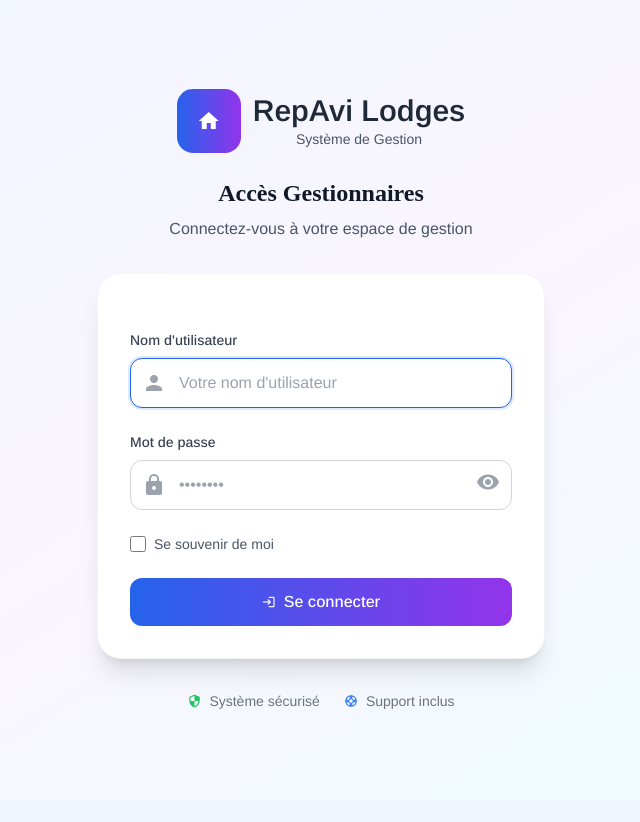
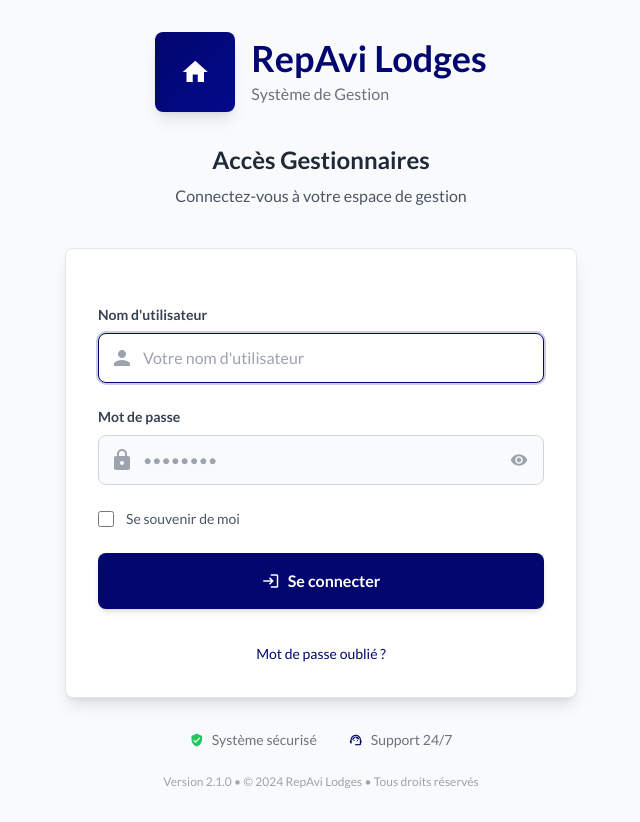
Before and after one commit to davyemane/repavi, a Django app: page / in a window 1280 px wide. Shown: the whole page, without its empty margins (319-959 px from the left). Before the commit the page ends 709 px from the top, so only its background shows below. Run offline with Django 5.2, Linux system fonts and the light colour scheme; parts of the project's set-up code (start-up, migrations or seed data) failed here and were passed over; some libraries are stand-ins or nearby versions; some web fonts are replaced.

Commit message:
design change

```diff
--- a/templates/users/login.html
+++ b/templates/users/login.html
@@ -1,102 +1,129 @@
-<!-- ========================================== -->
-<!-- templates/users/login.html -->
-<!-- ========================================== -->
 {% extends 'base.html' %}
 {% load static %}
 
 {% block title %}Connexion - RepAvi Lodges{% endblock %}
 
 {% block content %}
-<div class="min-h-screen bg-gradient-to-br from-blue-50 via-purple-50 to-cyan-50 flex items-center justify-center p-4">
-    <div class="w-full max-w-md">
+<div class="min-h-screen bg-gray-50 flex items-center justify-center px-4 py-8 sm:px-6 lg:px-8 font-lato">
+    <div class="w-full max-w-sm sm:max-w-md lg:max-w-lg">
 
-        <!-- Logo RepAvi -->
-        <div class="text-center mb-8">
-            <div class="flex items-center justify-center space-x-3 mb-6">
-                <div class="w-16 h-16 bg-gradient-to-r from-blue-600 to-purple-600 rounded-2xl flex items-center justify-center">
-                    <span class="material-icons text-white text-2xl">home</span>
-                </div>
-                <div>
-                    <div class="text-3xl font-bold text-gray-800">RepAvi Lodges</div>
-                    <div class="text-gray-600 text-sm">Système de Gestion</div>
+        <!-- Header Section -->
+        <div class="text-center mb-8 sm:mb-10">
+            <!-- Logo and Brand -->
+            <div class="flex items-center justify-center mb-6 sm:mb-8">
+                <div class="flex items-center space-x-4">
+                    <div class="w-16 h-16 sm:w-20 sm:h-20 bg-gradient-to-br from-[#02066F] to-[#030a8a] rounded-lg flex items-center justify-center shadow-lg">
+                        <span class="material-icons text-white text-2xl sm:text-3xl">home</span>
+                    </div>
+                    <div class="text-left">
+                        <h1 class="text-2xl sm:text-3xl lg:text-4xl font-bold text-[#02066F] font-lato leading-tight">
+                            RepAvi Lodges
+                        </h1>
+                        <p class="text-gray-500 text-sm sm:text-base font-medium mt-1">
+                            Système de Gestion
+                        </p>
+                    </div>
                 </div>
             </div>
 
-            <h1 class="text-2xl font-bold text-gray-900 mb-2">Accès Gestionnaires</h1>
-            <p class="text-gray-600">Connectez-vous à votre espace de gestion</p>
+            <!-- Page Title -->
+            <div class="space-y-2">
+                <h2 class="text-xl sm:text-2xl font-bold text-gray-800 font-lato">Accès Gestionnaires</h2>
+                <p class="text-gray-600 text-sm sm:text-base">Connectez-vous à votre espace de gestion</p>
+            </div>
         </div>
 
-        <!-- Formulaire de connexion -->
-        <div class="bg-white rounded-3xl shadow-xl p-8 border border-gray-100">
+        <!-- Login Form -->
+        <div class="bg-white rounded-lg shadow-lg p-6 sm:p-8 border border-gray-200">
 
             {% if form.errors %}
-            <div class="bg-red-50 border border-red-200 text-red-600 px-4 py-3 rounded-xl mb-6">
-                Identifiants incorrects. Veuillez réessayer.
+            <div class="bg-red-50 border border-red-200 text-red-700 px-4 py-3 rounded-lg mb-6 text-sm">
+                <div class="flex items-center space-x-3">
+                    <span class="material-icons text-red-500 text-lg">error_outline</span>
+                    <span class="font-medium">Identifiants incorrects. Veuillez réessayer.</span>
+                </div>
             </div>
             {% endif %}
 
             <form method="post" class="space-y-6">
                 {% csrf_token %}
 
-                <!-- Username -->
+                <!-- Username Field -->
                 <div>
-                    <label class="block text-sm font-medium text-gray-700 mb-2">
+                    <label class="block text-sm font-semibold text-gray-700 mb-2 font-lato">
                         Nom d'utilisateur
                     </label>
                     <div class="relative">
                         <span class="material-icons absolute left-3 top-1/2 transform -translate-y-1/2 text-gray-400">person</span>
                         <input type="text" name="username"
-                               class="w-full pl-12 pr-4 py-3 border border-gray-300 rounded-xl focus:outline-none focus:border-blue-600 focus:ring-2 focus:ring-blue-100 transition-colors"
+                               class="w-full pl-11 pr-4 py-3 bg-gray-50 border border-gray-300 rounded-lg focus:outline-none focus:border-[#02066F] focus:ring-2 focus:ring-[#02066F]/20 focus:bg-white transition-all duration-200 text-gray-900 placeholder-gray-400 font-lato"
                                placeholder="Votre nom d'utilisateur"
-                               required>
+                               required
+                               autocomplete="username">
                     </div>
                 </div>
 
-                <!-- Password -->
+                <!-- Password Field -->
                 <div>
-                    <label class="block text-sm font-medium text-gray-700 mb-2">
+                    <label class="block text-sm font-semibold text-gray-700 mb-2 font-lato">
                         Mot de passe
                     </label>
                     <div class="relative">
                         <span class="material-icons absolute left-3 top-1/2 transform -translate-y-1/2 text-gray-400">lock</span>
-                        <input type="password" name="password"
-                               class="w-full pl-12 pr-12 py-3 border border-gray-300 rounded-xl focus:outline-none focus:border-blue-600 focus:ring-2 focus:ring-blue-100 transition-colors"
+                        <input type="password" name="password" id="password-input"
+                               class="w-full pl-11 pr-12 py-3 bg-gray-50 border border-gray-300 rounded-lg focus:outline-none focus:border-[#02066F] focus:ring-2 focus:ring-[#02066F]/20 focus:bg-white transition-all duration-200 text-gray-900 placeholder-gray-400 font-lato"
                                placeholder="••••••••"
-                               required>
+                               required
+                               autocomplete="current-password">
                         <button type="button" onclick="togglePassword()"
-                                class="absolute right-3 top-1/2 transform -translate-y-1/2 text-gray-400 hover:text-gray-600">
-                            <span class="material-icons" id="eye-icon">visibility</span>
+                                class="absolute right-3 top-1/2 transform -translate-y-1/2 text-gray-400 hover:text-[#02066F] transition-colors duration-200 p-1 rounded-md hover:bg-gray-100"
+                                tabindex="-1">
+                            <span class="material-icons text-lg" id="eye-icon">visibility</span>
                         </button>
                     </div>
                 </div>
 
-                <!-- Se souvenir -->
+                <!-- Remember Me -->
                 <div class="flex items-center">
-                    <input type="checkbox" name="remember_me"
-                           class="w-4 h-4 text-blue-600 border-gray-300 rounded focus:ring-blue-500">
-                    <label class="ml-2 text-sm text-gray-600">Se souvenir de moi</label>
+                    <input type="checkbox" name="remember_me" id="remember_me"
+                           class="w-4 h-4 text-[#02066F] border-gray-300 rounded focus:ring-[#02066F] focus:ring-2 transition-colors">
+                    <label for="remember_me" class="ml-3 text-sm text-gray-600 font-lato cursor-pointer select-none">
+                        Se souvenir de moi
+                    </label>
                 </div>
 
-                <!-- Bouton connexion -->
+                <!-- Submit Button -->
                 <button type="submit"
-                        class="w-full bg-gradient-to-r from-blue-600 to-purple-600 text-white py-3 rounded-xl hover:from-blue-700 hover:to-purple-700 transition-colors font-medium flex items-center justify-center space-x-2">
-                    <span class="material-icons text-sm">login</span>
+                        class="w-full bg-[#02066F] hover:bg-[#030a8a] active:bg-[#01044d] text-white py-3.5 rounded-lg transition-all duration-200 font-semibold font-lato flex items-center justify-center space-x-2 shadow-md hover:shadow-lg active:scale-[0.98]">
+                    <span class="material-icons text-lg">login</span>
                     <span>Se connecter</span>
                 </button>
+
+                <!-- Forgot Password -->
+                <div class="text-center pt-2">
+                    <a href="#" class="text-sm text-[#02066F] hover:text-[#030a8a] hover:underline transition-colors font-lato font-medium">
+                        Mot de passe oublié ?
+                    </a>
+                </div>
             </form>
         </div>
 
-        <!-- Informations système -->
+        <!-- System Information -->
         <div class="text-center mt-8">
-            <div class="flex items-center justify-center space-x-6 text-gray-500 text-sm">
-                <div class="flex items-center space-x-2">
-                    <span class="material-icons text-sm text-green-500">security</span>
-                    <span>Système sécurisé</span>
+            <div class="flex flex-col sm:flex-row items-center justify-center space-y-3 sm:space-y-0 sm:space-x-8">
+                <div class="flex items-center space-x-2 text-gray-500 text-sm">
+                    <span class="material-icons text-sm text-green-500">verified_user</span>
+                    <span class="font-lato font-medium">Système sécurisé</span>
                 </div>
-                <div class="flex items-center space-x-2">
-                    <span class="material-icons text-sm text-blue-500">support</span>
-                    <span>Support inclus</span>
+                <div class="flex items-center space-x-2 text-gray-500 text-sm">
+                    <span class="material-icons text-sm text-[#02066F]">support_agent</span>
+                    <span class="font-lato font-medium">Support 24/7</span>
                 </div>
+            </div>
+
+            <!-- Footer -->
+            <div class="mt-6 text-xs text-gray-400 font-lato">
+                Version 2.1.0 • © 2024 RepAvi Lodges • Tous droits réservés
             </div>
         </div>
     </div>
@@ -104,7 +131,7 @@
 
 <script>
 function togglePassword() {
-    const passwordInput = document.querySelector('input[name="password"]');
+    const passwordInput = document.getElementById('password-input');
     const eyeIcon = document.getElementById('eye-icon');
 
     if (passwordInput.type === 'password') {
@@ -115,5 +142,27 @@ function togglePassword() {
         eyeIcon.textContent = 'visibility';
     }
 }
+
+// Auto-focus on username field (desktop only)
+document.addEventListener('DOMContentLoaded', function() {
+    const firstInput = document.querySelector('input[name="username"]');
+    if (firstInput && window.innerWidth > 768) {
+        firstInput.focus();
+    }
+});
+
+// Enhanced form navigation with Enter key
+document.querySelector('form').addEventListener('keypress', function(e) {
+    if (e.key === 'Enter') {
+        const inputs = this.querySelectorAll('input[type="text"], input[type="password"]');
+        const currentInput = e.target;
+        const currentIndex = Array.from(inputs).indexOf(currentInput);
+
+        if (currentIndex < inputs.length - 1) {
+            e.preventDefault();
+            inputs[currentIndex + 1].focus();
+        }
+    }
+});
 </script>
 {% endblock %}
```
